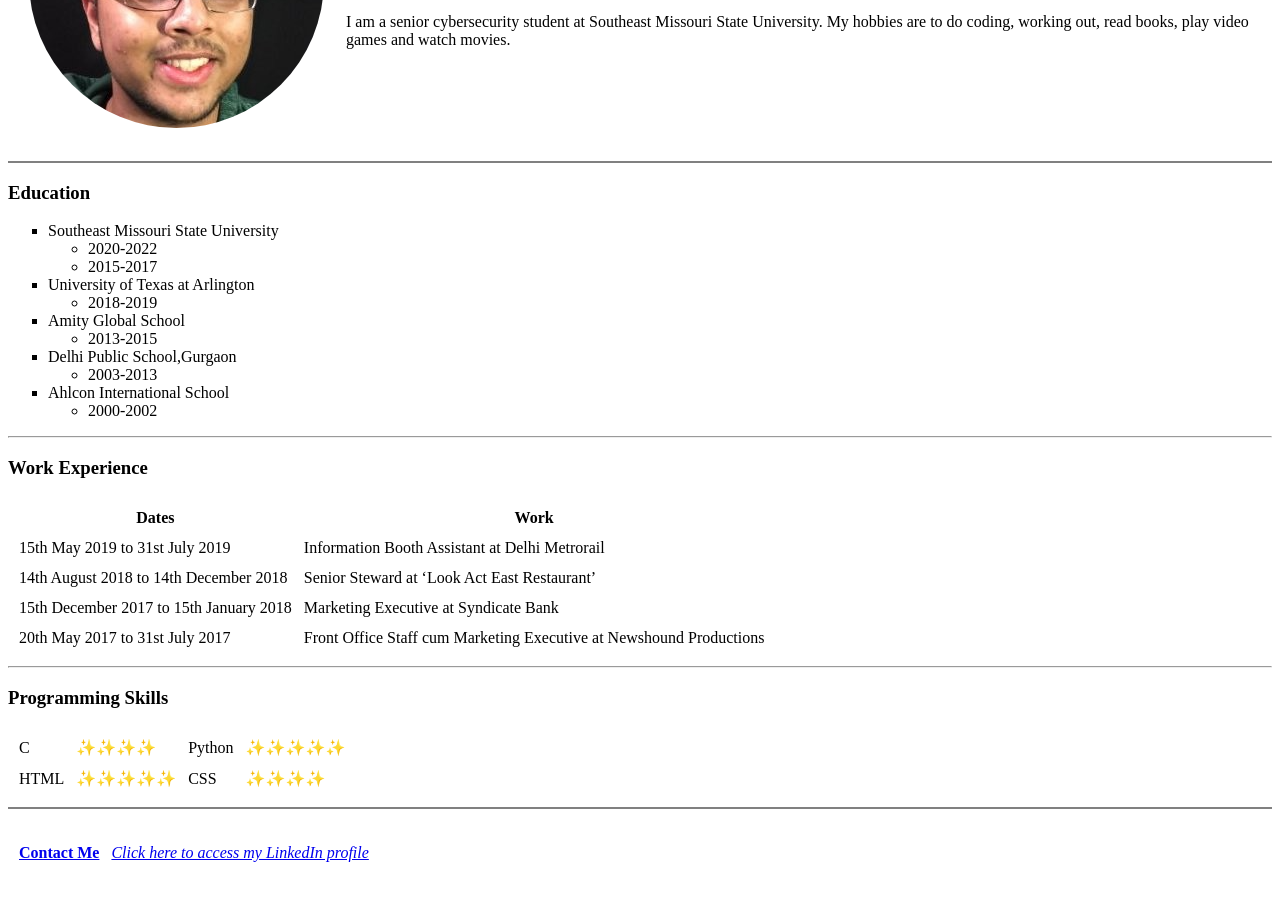
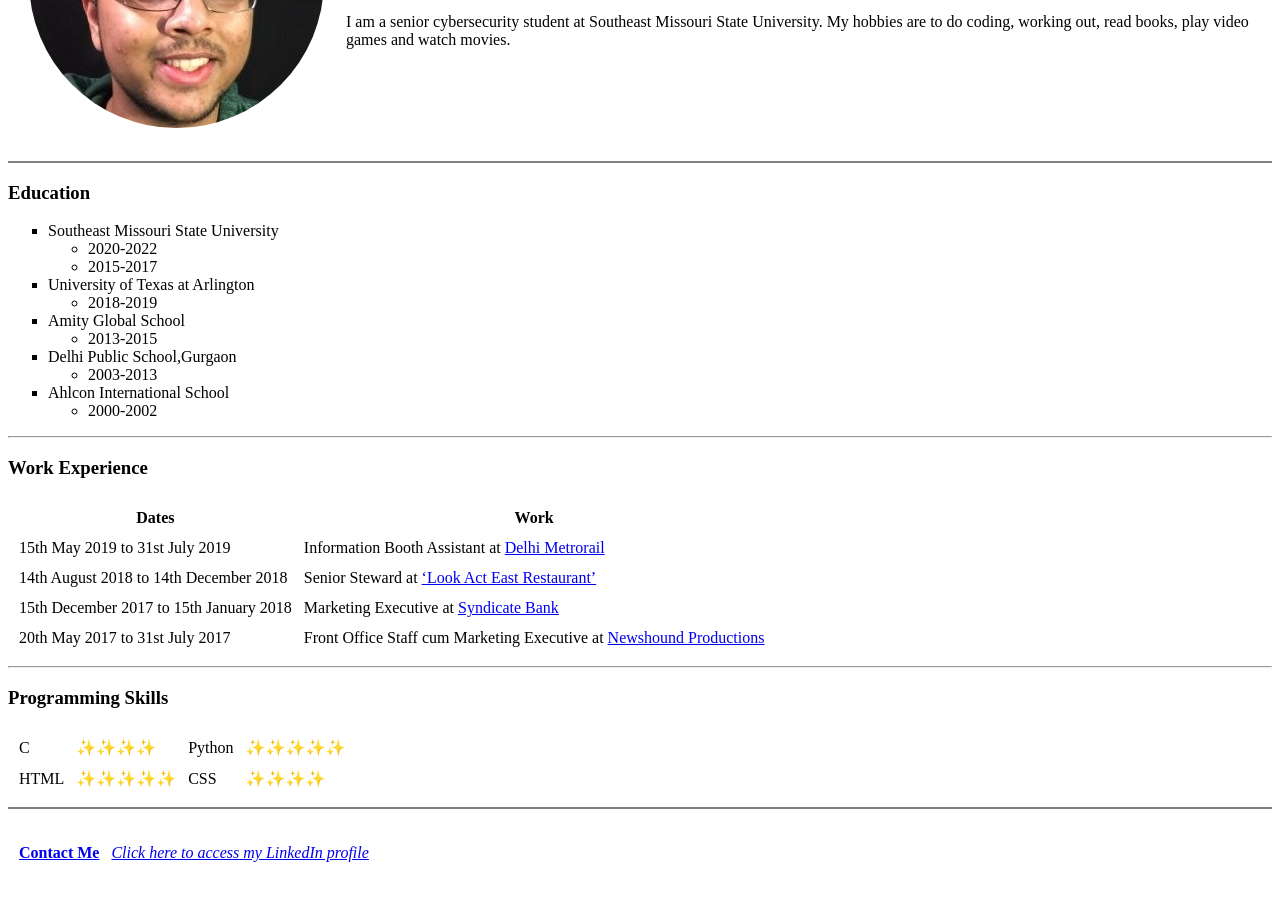
Before and after one commit to shaggytaro/cv, a plain HTML site: page index.html in a window 1280 px wide. Shown: the part 196-1093 px from the top of the page. Drawn offline with Linux system fonts and the light colour scheme.

Commit message:
Add files via upload

```diff
--- a/index.html
+++ b/index.html
@@ -56,19 +56,19 @@
         <tbody>
             <tr>
                 <td>15th May 2019 to 31st July 2019 </td>
-                <td>Information Booth Assistant at Delhi Metrorail</td>
+                <td>Information Booth Assistant at <a href= "http://www.delhimetrorail.com/">Delhi Metrorail</a></td>
             </tr>
             <tr>
                 <td>14th August 2018 to 14th December 2018</td>
-                <td>Senior Steward at ‘Look Act East Restaurant’</td>
+                <td>Senior Steward at <a href= "https://www.laekitchen.com/">‘Look Act East Restaurant’</a></td>
             </tr>
             <tr>
                 <td>15th December 2017 to 15th January 2018</td>
-                <td>Marketing Executive at Syndicate Bank </td>
+                <td>Marketing Executive at <a href= "https://www.syndicatebank.in/">Syndicate Bank</a> </td>
             </tr>
             <tr>
                 <td>20th May 2017 to 31st July 2017</td>
-                <td>Front Office Staff cum Marketing Executive at Newshound Productions</td>
+                <td>Front Office Staff cum Marketing Executive at <a href = "http://firstwordmag.com/#book5/page1">Newshound Productions</a></td>
             </tr>
         </tbody>
 
```
